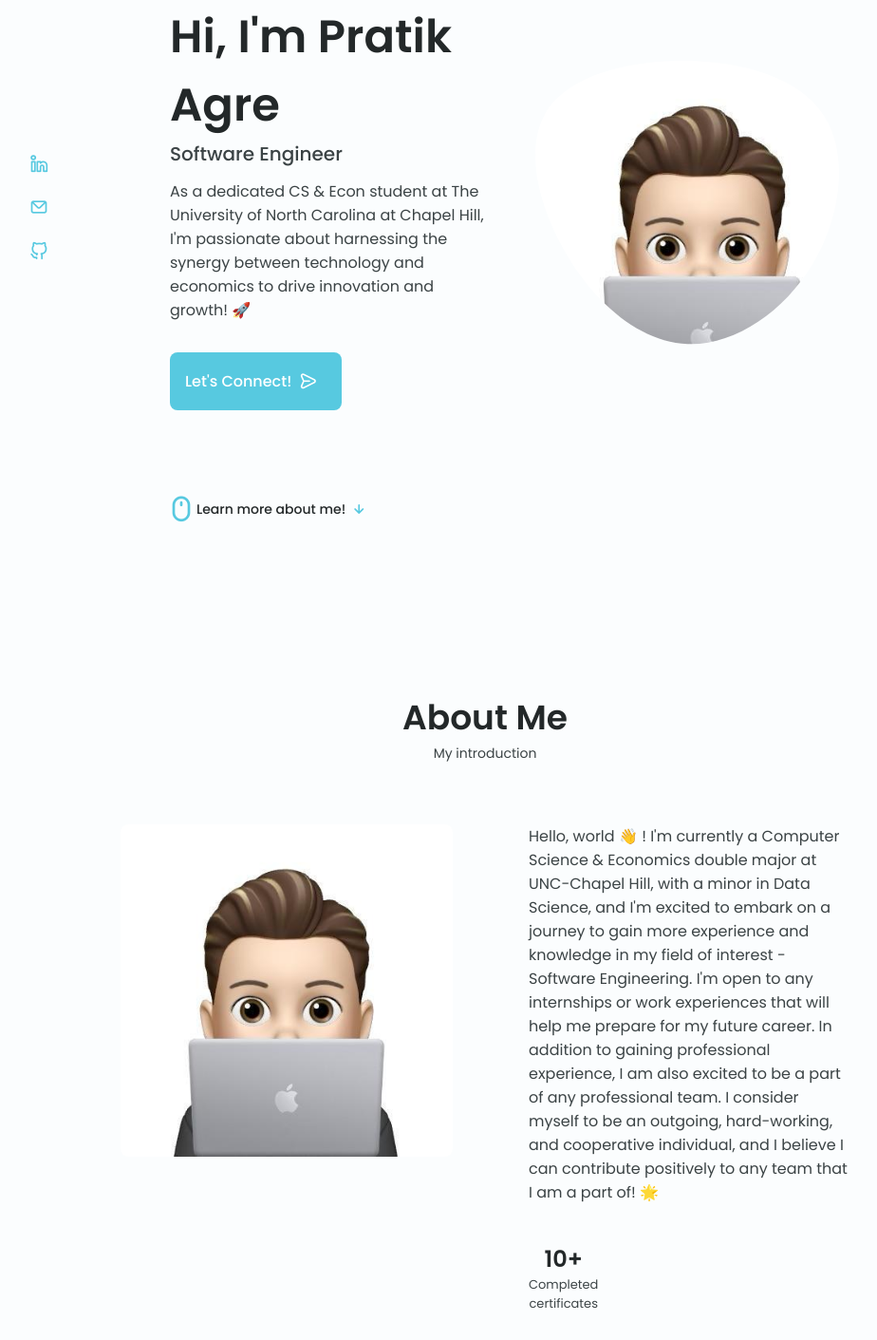
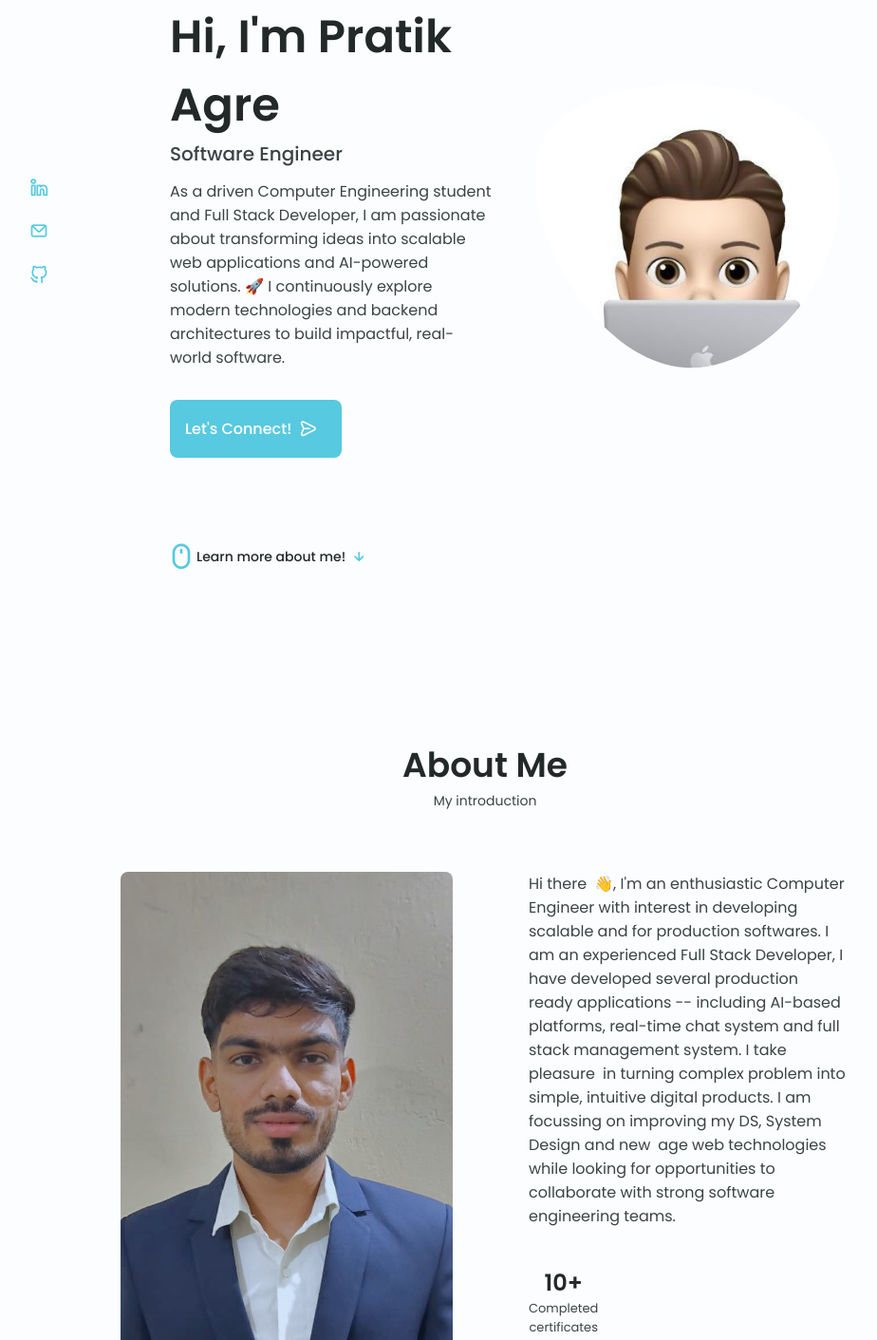
Before and after one commit to pratikagre/PratikAgrePortfolio, a website built with Vite: page index.html in a window 1280 px wide. Shown: the part 1021-2432 px from the top of the page at 95% size, without its empty margins (129-1053 px from the left). Built offline with nearby package versions, Linux system fonts and the light colour scheme; some packages are replaced by stand-ins of ours; no server answers; a script that the page names is missing; files whose address does not match are found by name.

Commit message:
User updates in index.html

```diff
--- a/index.html
+++ b/index.html
@@ -240,9 +240,7 @@
             <h1 class="home__title scroll-animation">Hi, I'm Pratik Agre</h1>
             <h3 class="home__subtitle scroll-animation">Software Engineer</h3>
             <p class="home__description scroll-animation">
-              As a dedicated CS & Econ student at The University of North Carolina at Chapel Hill, I'm passionate about
-              harnessing the synergy
-              between technology and economics to drive innovation and growth! 🚀
+              As a driven Computer Engineering student and Full Stack Developer, I am passionate about transforming ideas into scalable web applications and AI-powered solutions. 🚀 I continuously explore modern technologies and backend architectures to build impactful, real-world software.
             </p>
             <a href="#contact" class="button button--flex home__button scroll-animation">
               Let's Connect! <i class="uil uil-message button__icon"></i>
@@ -266,18 +264,12 @@
       <span class="section__subtitle scroll-animation">My introduction</span>
 
       <div class="about__container container grid">
-        <img src="/packages/images/124531104.jpg" alt="Pratik Agre's Image" class="about__img scroll-animation" />
+        <img src="public/packages/images/WhatsApp Image 2025-09-07 at 17.57.22_09683d2d.jpg" alt="Pratik Agre's Image" class="about__img scroll-animation" />
         <div class="about__data scroll-animation">
           <p class="about__description scroll-animation">
-            Hello, world 👋 ! I'm currently a Computer Science & Economics double major at UNC-Chapel Hill, with a minor
-            in Data Science, and I'm
-            excited to embark on a journey to gain more experience and knowledge in my field of interest - Software
-            Engineering. I'm open to any
-            internships or work experiences that will help me prepare for my future career. In addition to gaining
-            professional experience, I am
-            also excited to be a part of any professional team. I consider myself to be an outgoing, hard-working, and
-            cooperative individual, and I
-            believe I can contribute positively to any team that I am a part of! 🌟
+           Hi there 👋, I'm an enthusiastic Computer Engineer with interest in developing scalable and for production softwares. I am an experienced Full Stack Developer, I have developed several production ready applications -- including AI-based platforms, real-time chat system and full stack management system.
+
+I take pleasure in turning complex problem into simple, intuitive digital products. I am focussing on improving my DS, System Design and new age web technologies while looking for opportunities to collaborate with strong software engineering teams.
           </p>
           <div class="about__info">
 
@@ -475,7 +467,7 @@
               <div class="skills__data">
                 <div class="skills__titles">
                   <h3 class="skills__name">Node.js</h3>
-                  <span class="skills__number">85%</span>
+                  <span class="skills__number">90%</span>
                 </div>
                 <div class="skills__bar">
                   <span class="skills__percentage skills__office" style="width: 85%;"></span>
@@ -484,7 +476,7 @@
               <div class="skills__data">
                 <div class="skills__titles">
                   <h3 class="skills__name">Express.js</h3>
-                  <span class="skills__number">85%</span>
+                  <span class="skills__number">90%</span>
                 </div>
                 <div class="skills__bar">
                   <span class="skills__percentage skills__google" style="width: 85%;"></span>
```
